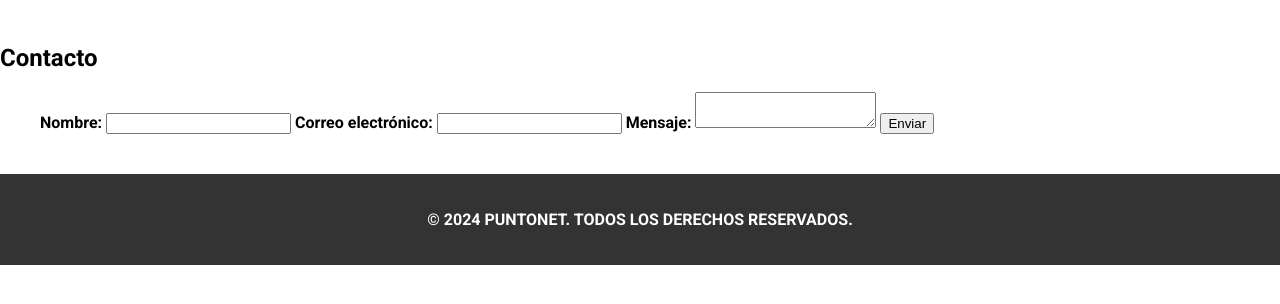
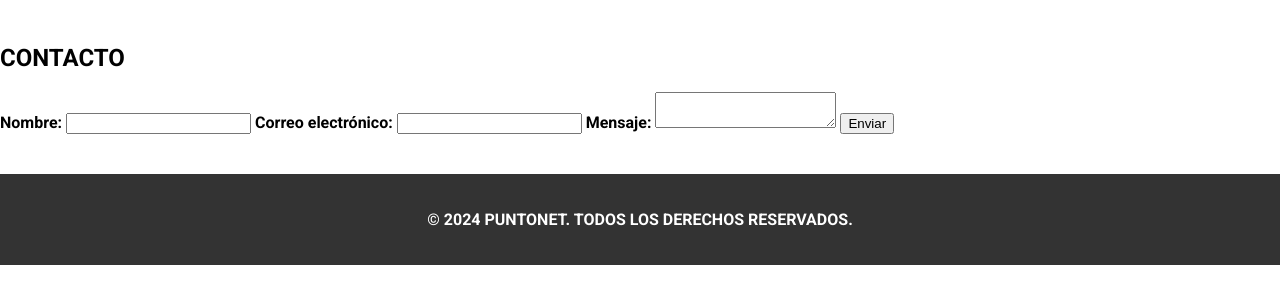
Before and after one commit to SrZathron/PUNTONET, a plain HTML site: page contacto.html in a window 1280 px wide. Shown: the part 96-400 px from the top of the page. Drawn offline with Linux system fonts and the light colour scheme.

Commit message:
Añadir archivos de la página web

```diff
--- a/contacto.html
+++ b/contacto.html
@@ -3,7 +3,7 @@
 <head>
     <meta charset="UTF-8">
     <meta name="viewport" content="width=device-width, initial-scale=1.0">
-    <title>Contacto - PUNTONET</title>
+    <title>CONTACTO - PUNTONET</title>
     <link rel="stylesheet" href="estilos.css">
     <link href="https://fonts.googleapis.com/css2?family=Roboto:wght@700&display=swap" rel="stylesheet"> <!-- Fuente Roboto Bold -->
 </head>
@@ -12,7 +12,7 @@
         <nav>
             <div class="container header-container">
                 <div class="logo-container">
-                    <img src="Imagenes/_6284f692-4e36-49b5-84c4-243664066a4c.png" alt="Logo PUNTONET" class="logo">
+                    <img src="Imagenes/Logo Puntonet.png" alt="Logo PUNTONET" class="logo">
                 </div>
                 <ul>
                     <li><a href="index.html">Inicio</a></li>
@@ -24,10 +24,8 @@
     </header>
 
     <main>
-        <section class="contacto">
-            <h2>Contacto</h2>
-            <div class="container">
-                <form action="https://formspree.io/lioespider@gmail.com" method="POST">
+        <h2>CONTACTO</h2>
+        <form action="https://formspree.io/tu_correo@email.com" method="POST">
             <label for="nombre">Nombre:</label>
             <input type="text" id="nombre" name="nombre" required>
 
@@ -39,8 +37,6 @@
 
             <button type="submit">Enviar</button>
         </form>
-            </div>
-        </section>
     </main>
 
     <footer>
```
Also changed, not shown: index.html (+1 -1 lines), productos.html (+3 -3 lines), Imagenes/Logo Puntonet.png (renamed from Imagenes/_6284f692-4e36-49b5-84c4-243664066a4c.png), estilos.css (line endings or trailing spaces). Lines whose indentation alone changed are shown as unchanged.
